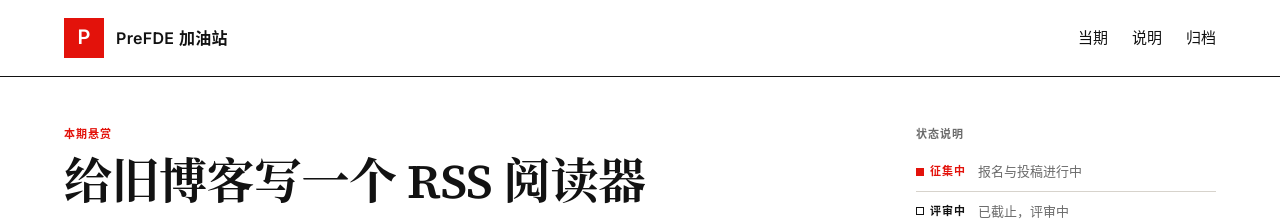
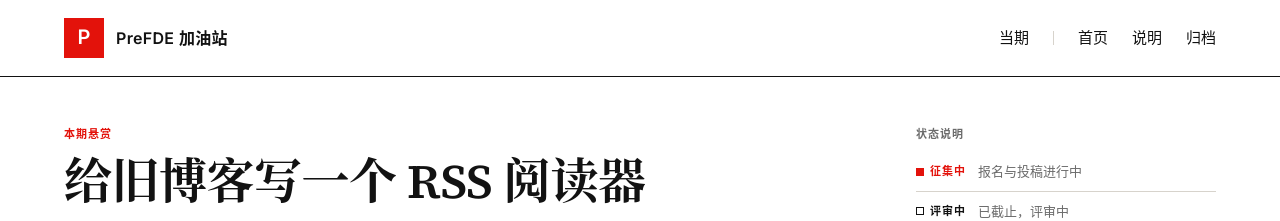
Before and after one commit to usingnow/prefde, a Jekyll site: the page built from index.html, in a window 1280 px wide. Shown: the top 221 px of the page. Built offline with Jekyll 4.4.1, drawn with Linux system fonts in a browser that asks for light colours.

Commit message:
导航改为 当期|首页 说明 归档，当期指向当期悬赏详情页

```diff
--- a/_includes/header.html
+++ b/_includes/header.html
@@ -1,3 +1,5 @@
+{%- assign nav_cur = site.bounties | where: "status", "open" | sort: "opens" | last -%}
+{%- if nav_cur == nil -%}{%- assign nav_cur = site.bounties | sort: "opens" | last -%}{%- endif -%}
 <header class="site-head">
   <div class="wrap site-head__inner">
     <a class="brand" href="{{ '/' | relative_url }}">
@@ -5,7 +7,11 @@
       <span class="brand__name">{{ site.title }}</span>
     </a>
     <nav class="nav">
-      <a href="{{ '/' | relative_url }}">当期</a>
+      {%- if nav_cur %}
+      <a class="nav__primary" href="{{ nav_cur.url | relative_url }}">当期</a>
+      <span class="nav__sep" aria-hidden="true"></span>
+      {%- endif %}
+      <a href="{{ '/' | relative_url }}">首页</a>
       <a href="{{ '/faq/' | relative_url }}">说明</a>
       <a href="{{ '/archive/' | relative_url }}">归档</a>
     </nav>
--- a/_sass/_components.scss
+++ b/_sass/_components.scss
@@ -36,6 +36,13 @@
   text-decoration: none;
 }
 .nav a:hover { color: var(--red); }
+.nav__primary { font-weight: 600; }
+.nav__sep {
+  width: 1px;
+  height: 14px;
+  align-self: center;
+  background: var(--rule);
+}
 
 @media (max-width: 599px) {
   .site-head__inner { min-height: 60px; gap: var(--s4); }
@@ -43,6 +50,7 @@
   .brand__name { display: none; }
   .nav { gap: var(--s4); }
   .nav a { font-size: 14px; }
+  .nav__sep { height: 12px; }
 }
 
 /* ---------- 页头 ---------- */
```
